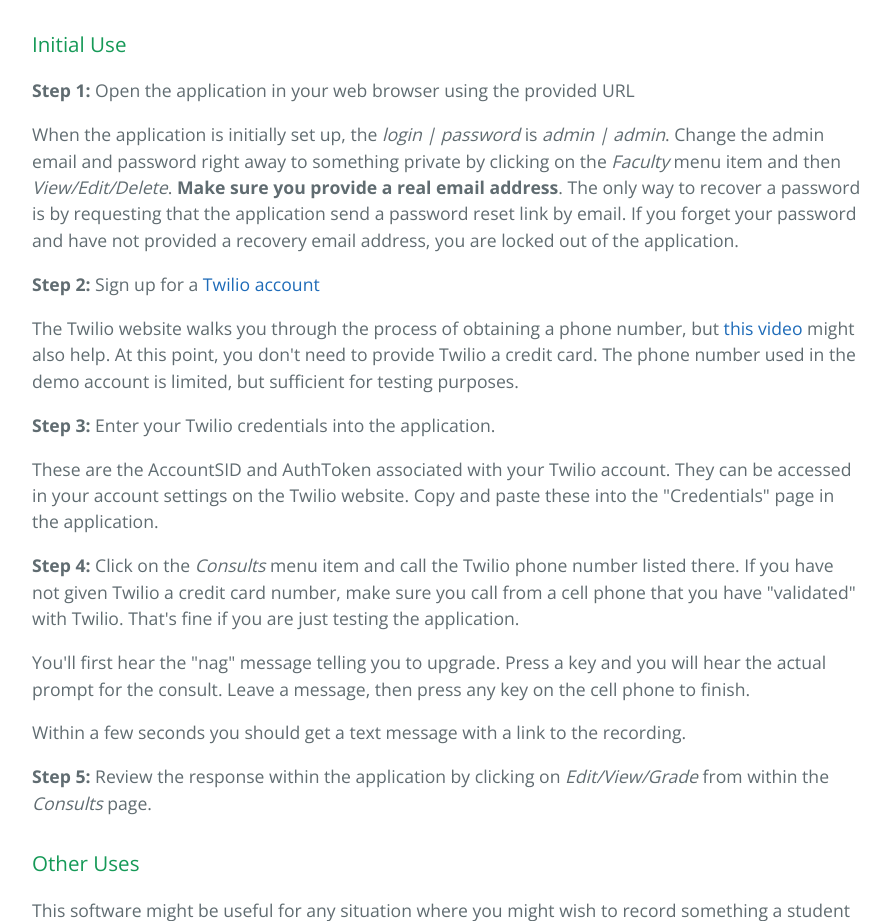
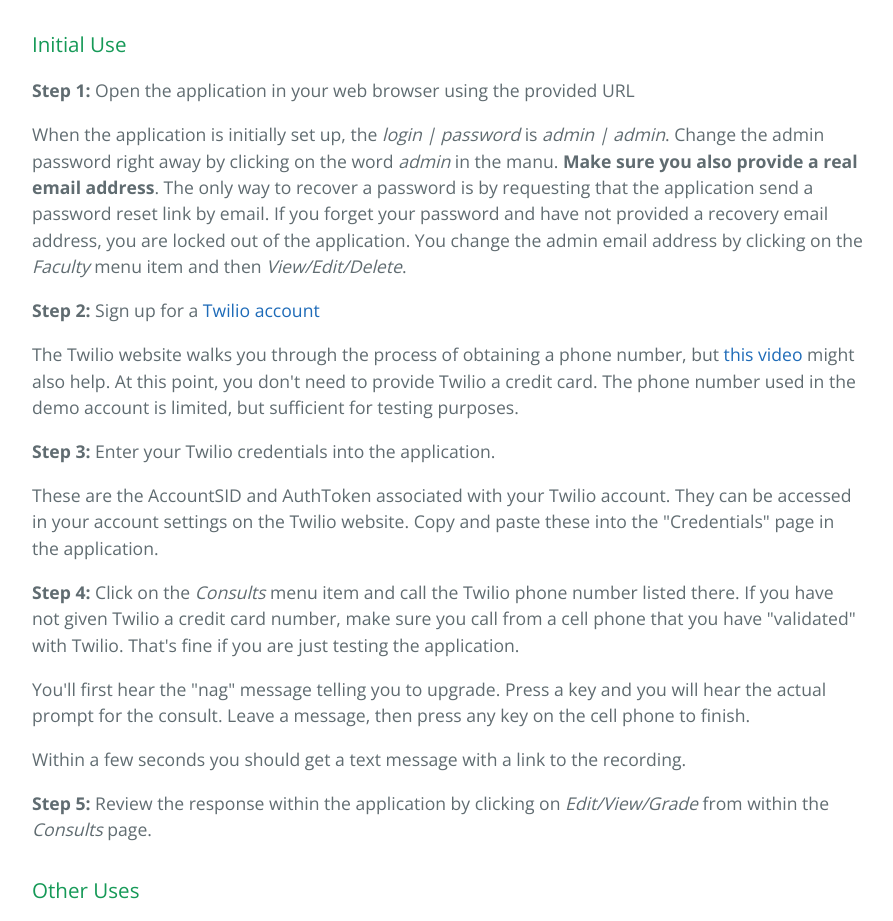
Before and after one commit to gtheilman/OnCallAssignments, a plain HTML site: page index.html in a window 1280 px wide. Shown: the part 5610-6531 px from the top of the page, without its empty margins (192-1085 px from the left). Drawn offline with nearby package versions, Linux system fonts and the light colour scheme.

```diff
--- a/index.html
+++ b/index.html
@@ -156,7 +156,7 @@
 
 <p><strong>Step 1:</strong> Open the application in your web browser using the provided URL  </p>
 
-<p>When the application is initially set up, the <em>login | password</em>  is <em>admin | admin</em>.   Change the admin email and password right away to something private by clicking on the <em>Faculty</em> menu item and then <em>View/Edit/Delete</em>.  <strong>Make sure you provide a real email address</strong>.  The only way to recover a password is by requesting that the application send a password reset link by email.   If you forget your password and have not provided a recovery email address, you are locked out of the application.  </p>
+<p>When the application is initially set up, the <em>login | password</em>  is <em>admin | admin</em>.   Change the admin password right away by clicking on the word <em>admin</em> in the manu.  <strong>Make sure you also provide a real email address</strong>.  The only way to recover a password is by requesting that the application send a password reset link by email.   If you forget your password and have not provided a recovery email address, you are locked out of the application.  You change the admin email address by clicking on the <em>Faculty</em> menu item and then <em>View/Edit/Delete</em>. </p>
 
 <p><strong>Step 2:</strong>  Sign up for a <a href="https://www.twilio.com/">Twilio account</a></p>
 
```
Also changed, not shown: params.json (+1 -1 lines).
